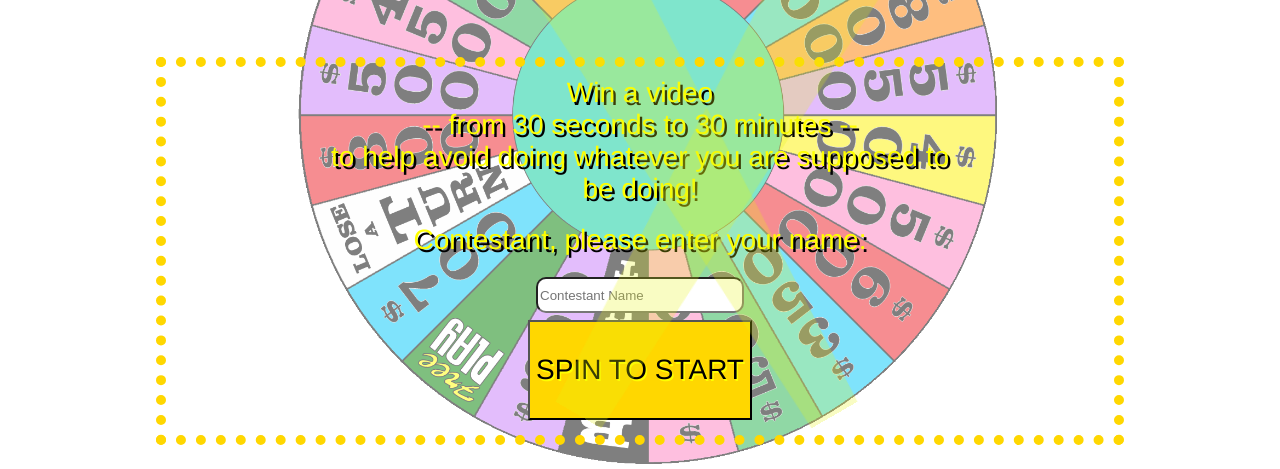
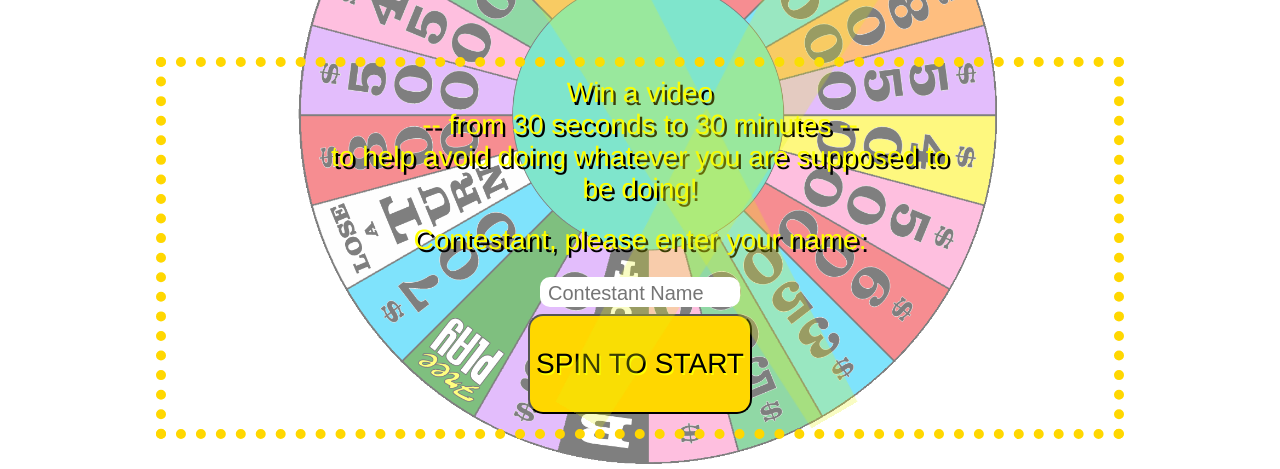
Before and after one commit to willjreid/procrastinate, a plain HTML site: page index.html in a window 1280 px wide. Shown: the part 393-862 px from the top of the page. Drawn offline with Linux system fonts and the light colour scheme.

Commit message:
local storage working

```diff
--- a/app.js
+++ b/app.js
@@ -6,16 +6,13 @@ spinButton.addEventListener('submit', store);
 
 function store(event) {
   event.preventDefault();
-  // localStorage.setItem('name', event.target.name);
+  localStorage.setItem('name', JSON.stringify(spinButton.elements.username.value));
   document.getElementById('rear').className = 'spin';
   setTimeout(function() {
     window.location = 'quiz.html';
   }, 2000);
 };
 
-console.log('submit');
-console.log(name);
-console.log('submit');
 console.log(name);
 
 //on the result page, recall contestant name:
--- a/style.css
+++ b/style.css
@@ -190,10 +190,12 @@ body {
 .spot1 {
   left: 40%;
   -webkit-animation: move 5s infinite;
+  z-index: -.5;
 }
 .spot2 {
   left: 60%;
   -webkit-animation: move2 5s infinite;
+  z-index: -.5;
 }
 .spotlight {
   position: absolute;
@@ -262,9 +264,21 @@ body {
   }
 }
 input {
+  box-sizing: border-box;
+  border-style: none;
   border-radius: 10px;
   height: 30px;
   width: 200px;
+  padding-left: 8px;
+  padding-top: 3px;
+  z-index: 98;
+  position: relative;
+}
+input::placeholder {
+  font-size: 20px;
+}
+input[type='text'] {
+  font-size: 20px;
 }
 #spin {
   min-width: 200px;
@@ -274,4 +288,5 @@ input {
   text-shadow: 1.5px 1.5px yellow;
   font-size: 28px;
   font-family: helvetica;
+  border-radius: 15px;
 }
```
